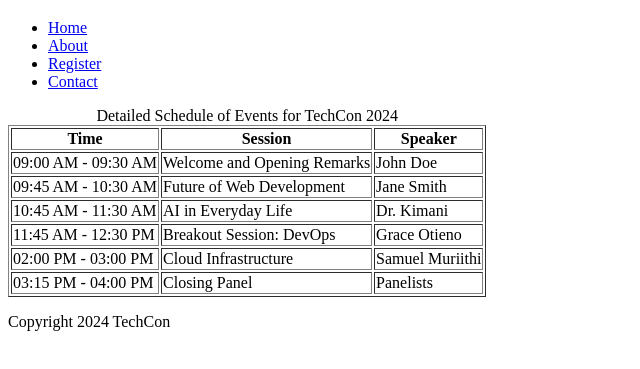
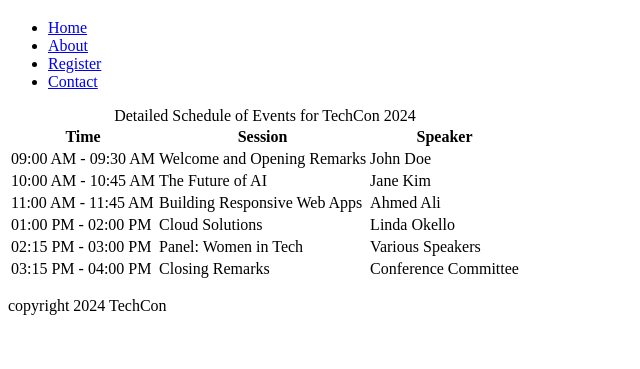
Before and after one commit to MusembiCosmas/TechCon_HTML, a plain HTML site: page techcon_website/schedule.html in a window 1280 px wide. Shown: the part 61-430 px from the top of the page, without its empty margins (0-640 px from the left). Drawn offline with Linux system fonts and the light colour scheme.

Commit message:
Fix: Checker-compatible schedule.html with lowercase copyright and clean table

```diff
--- a/techcon_website/schedule.html
+++ b/techcon_website/schedule.html
@@ -18,7 +18,7 @@
   </header>
 
   <main>
-    <table border="1">
+    <table>
       <caption>Detailed Schedule of Events for TechCon 2024</caption>
       <thead>
         <tr>
@@ -34,36 +34,36 @@
           <td>John Doe</td>
         </tr>
         <tr>
-          <td>09:45 AM - 10:30 AM</td>
-          <td>Future of Web Development</td>
-          <td>Jane Smith</td>
+          <td>10:00 AM - 10:45 AM</td>
+          <td>The Future of AI</td>
+          <td>Jane Kim</td>
         </tr>
         <tr>
-          <td>10:45 AM - 11:30 AM</td>
-          <td>AI in Everyday Life</td>
-          <td>Dr. Kimani</td>
+          <td>11:00 AM - 11:45 AM</td>
+          <td>Building Responsive Web Apps</td>
+          <td>Ahmed Ali</td>
         </tr>
         <tr>
-          <td>11:45 AM - 12:30 PM</td>
-          <td>Breakout Session: DevOps</td>
-          <td>Grace Otieno</td>
+          <td>01:00 PM - 02:00 PM</td>
+          <td>Cloud Solutions</td>
+          <td>Linda Okello</td>
         </tr>
         <tr>
-          <td>02:00 PM - 03:00 PM</td>
-          <td>Cloud Infrastructure</td>
-          <td>Samuel Muriithi</td>
+          <td>02:15 PM - 03:00 PM</td>
+          <td>Panel: Women in Tech</td>
+          <td>Various Speakers</td>
         </tr>
         <tr>
           <td>03:15 PM - 04:00 PM</td>
-          <td>Closing Panel</td>
-          <td>Panelists</td>
+          <td>Closing Remarks</td>
+          <td>Conference Committee</td>
         </tr>
       </tbody>
     </table>
   </main>
 
   <footer>
-    <p>Copyright 2024 TechCon</p>
+    <p>copyright 2024 TechCon</p>
   </footer>
 </body>
 </html>
```
